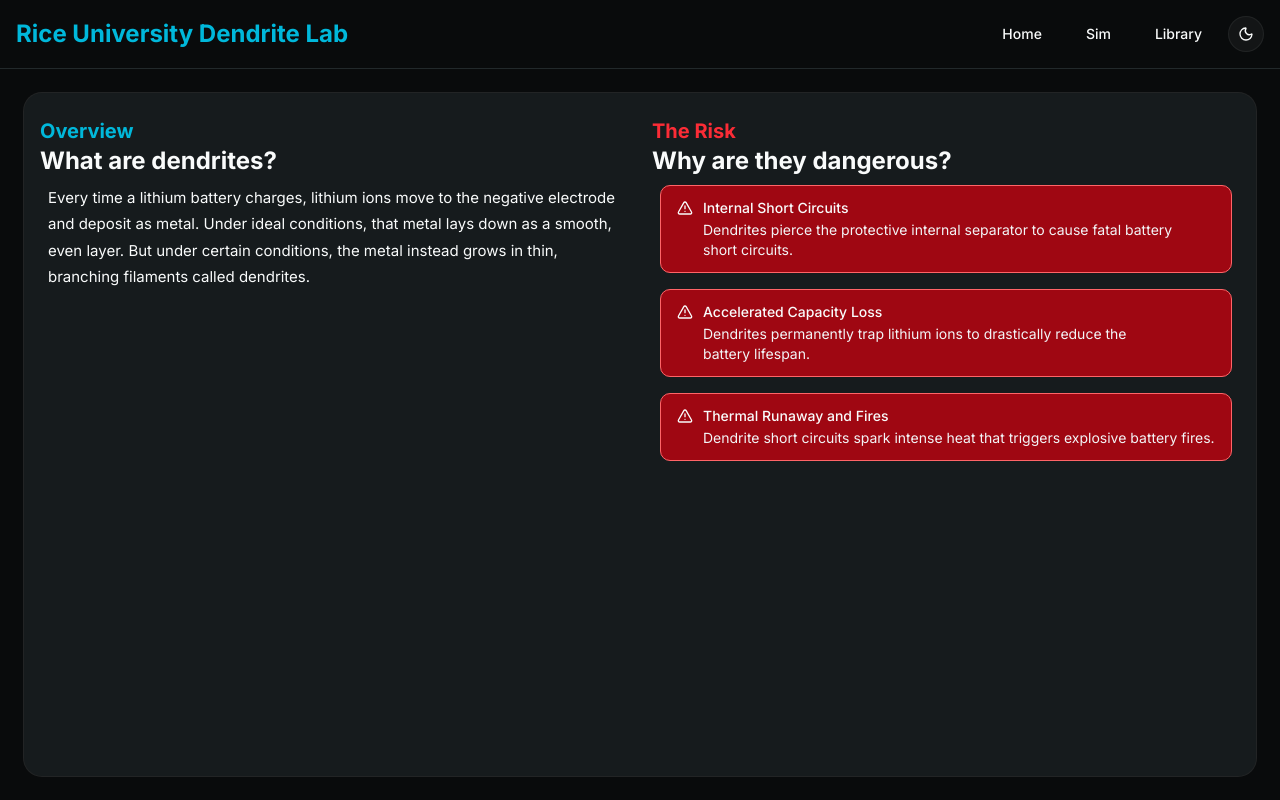
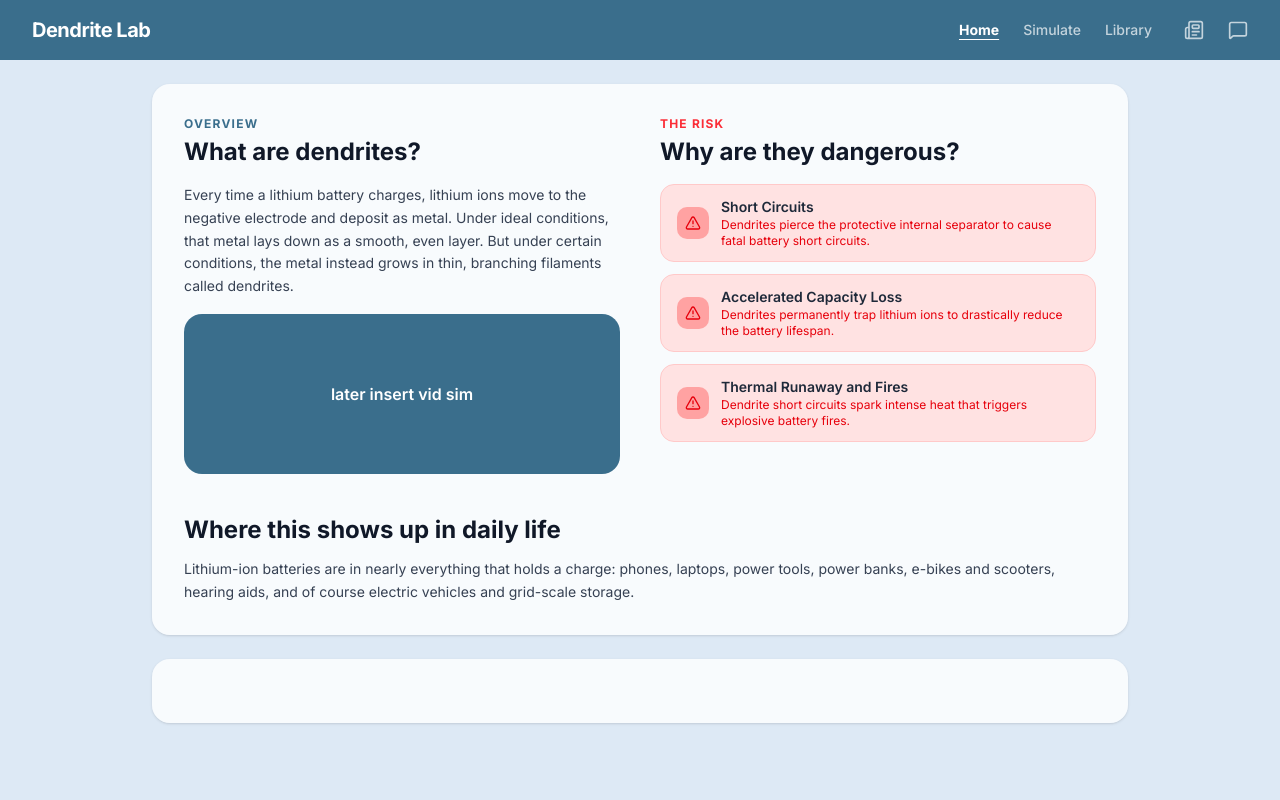
Before and after one commit to Rice-Material-Science-Lab/lithium-website, a Next.js app: page / in a window 1280 px wide. Built offline with nearby package versions, Linux system fonts and the light colour scheme.

Commit message:
update homepage design

```diff
--- a/app/page.tsx
+++ b/app/page.tsx
@@ -13,7 +13,21 @@ import clsx from "clsx"
 import { ThemeToggle } from "@/components/theme-provider"
 import { Card } from "@/components/ui/card"
 import { Alert, AlertDescription, AlertTitle } from "@/components/ui/alert"
-import { TriangleAlertIcon } from "lucide-react"
+import { TriangleAlert, Newspaper, MessageSquare } from "lucide-react"
+
+function RiskCard({ text1, text2 }: { text1:string, text2: string }) {
+  return (
+    <div className="flex items-center gap-3 bg-red-100 border border-red-200 rounded-xl px-4 py-3">
+      <div className="flex-shrink-0 w-8 h-8 bg-red-300 rounded-lg flex items-center justify-center">
+        <TriangleAlert className="w-4 h-4 text-red-600" />
+      </div>
+      <div>
+        <p className="font-semibold text-sm text-gray-800">{text1}</p>
+        <p className="text-xs text-red-600">{text2}</p>
+      </div>
+    </div>
+  )
+}
 
 export default function Page() {
   const router = useRouter()
@@ -35,110 +49,58 @@ export default function Page() {
   }, [])
 
   return (
-    <>
-      <div
-        ref={navRef}
-        className="fixed top-0 left-0 z-50 flex w-full items-center justify-between border-b border-b-accent p-4 text-white"
-      >
-        <span className="text-2xl font-bold text-primary dark:text-cyan-500">
-          Rice University Dendrite Lab
-        </span>
+  <div className="min-h-screen bg-[#dde9f5] font-sans">
+    <nav className="bg-[#3a6e8c] text-white px-8 py-4 flex items-center justify-between">
+      <span className="text-xl font-bold tracking-tight">Dendrite Lab</span>
+      <div className="flex items-center gap-6 text-sm font-medium">
+        <button className="font-bold underline underline-offset-4">Home</button>
+        <button className="text-white/70 hover:text-white" onClick={() => router.push("/sim")}>Simulate</button>
+        <button className="text-white/70 hover:text-white">Library</button>
+        <Newspaper className="w-5 h-5 text-white/70 ml-2" />
+        <MessageSquare className="w-5 h-5 text-white/70" />
+      </div>
+    </nav>
 
-        <div className="flex gap-2">
-          <NavigationMenu>
-            <NavigationMenuList className="flex list-none gap-2 text-foreground">
-              <NavigationMenuItem>
-                <NavigationMenuLink
-                  onClick={() => router.refresh()}
-                  className={clsx(
-                    navigationMenuTriggerStyle(),
-                    "cursor-pointer"
-                  )}
-                >
-                  Home
-                </NavigationMenuLink>
-              </NavigationMenuItem>
+    <main className="p-6 space-y-6 max-w-5xl mx-auto">
+      <div className="bg-white/80 rounded-2xl p-8 grid grid-cols-1 md:grid-cols-2 gap-10 shadow-sm">
+        <div className="space-y-4">
+          <div>
+            <p className="text-xs font-bold tracking-widest text-[#3a6e8c] uppercase mb-1">Overview</p>
+            <h2 className="text-2xl font-bold text-gray-900">What are dendrites?</h2>
+          </div>
+          <p className="text-sm text-gray-700 leading-relaxed">
+            Every time a lithium battery charges, lithium ions move to the negative electrode and deposit as metal. Under ideal conditions, that metal lays down as a smooth, even layer.
+            But under certain conditions, the metal instead grows in thin, branching filaments called dendrites.
+          </p>
+          <div className="bg-[#3a6e8c] rounded-2xl flex items-center justify-center h-40">
+            <p className="text-white font-semibold text-center leading-snug">later insert vid sim</p>
+          </div>
+        </div>
+        <div className="space-y-4">
+          <div>
+            <p className="text-xs font-bold tracking-widest text-red-500 uppercase mb-1">The Risk</p>
+            <h2 className="text-2xl font-bold text-gray-900">Why are they dangerous?</h2>
+          </div>
+          <div className="space-y-3">
+            <RiskCard text1="Short Circuits" text2="Dendrites pierce the protective internal separator to cause fatal battery short circuits." />
+            <RiskCard text1="Accelerated Capacity Loss" text2="Dendrites permanently trap lithium ions to drastically reduce the battery lifespan." />
+            <RiskCard text1="Thermal Runaway and Fires" text2="Dendrite short circuits spark intense heat that triggers explosive battery fires." />
+          </div>
+        </div>
+        <div className="col-span-2">
+          <h2 className="text-2xl font-bold text-gray-900">Where this shows up in daily life</h2>
+          <p className="text-sm text-gray-700 leading-relaxed mt-3">
+            Lithium-ion batteries are in nearly everything that holds a charge: phones, laptops, power tools, power banks, e-bikes and scooters, hearing aids, and of course
+             electric vehicles and grid-scale storage.
+          </p>
+        </div>
+        </div>
 
-              <NavigationMenuItem>
-                <NavigationMenuLink
-                  onClick={() => router.push("/sim")}
-                  className={clsx(
-                    navigationMenuTriggerStyle(),
-                    "cursor-pointer"
-                  )}
-                >
-                  Sim
-                </NavigationMenuLink>
-              </NavigationMenuItem>
 
-              <NavigationMenuItem>
-                <NavigationMenuLink
-                  onClick={() =>
-                    alert("Library is currently a work in progress.")
-                  }
-                  className={clsx(
-                    navigationMenuTriggerStyle(),
-                    "cursor-pointer"
-                  )}
-                >
-                  Library
-                </NavigationMenuLink>
-              </NavigationMenuItem>
-            </NavigationMenuList>
-          </NavigationMenu>
-          <ThemeToggle />
-        </div>
+      <div className="bg-white/80 rounded-2xl p-8 shadow-sm">
+
       </div>
-
-      <div
-        className="flex min-h-svh p-6"
-        style={{ paddingTop: `${navHeight + 24}px` }}
-      >
-        <Card className="w-full flex-row">
-          <div className="w-1/2">
-            <h2 className="text-xl font-bold text-primary dark:text-cyan-500">
-              Overview
-            </h2>
-            <h1 className="text-2xl font-bold">What are dendrites?</h1>
-            <p className="typeset typeset-info m-2 max-w-[50em]">
-              Every time a lithium battery charges, lithium ions move to the
-              negative electrode and deposit as metal. Under ideal conditions,
-              that metal lays down as a smooth, even layer. But under certain
-              conditions, the metal instead grows in thin, branching filaments
-              called dendrites.
-            </p>
-          </div>
-          <div className="w-1/2">
-            <h2 className="text-xl font-bold text-red-600 dark:text-red-500">
-              The Risk
-            </h2>
-            <h1 className="text-2xl font-bold">Why are they dangerous?</h1>
-            <div className="m-2 flex flex-col gap-4 max-w-[50em]">
-              <Alert className="bg-red-300 border-red-600 dark:bg-red-800 dark:border-red-400">
-                <TriangleAlertIcon />
-                <AlertTitle>Internal Short Circuits</AlertTitle>
-                <AlertDescription className="text-gray-800 dark:text-gray-100">
-                  Dendrites pierce the protective internal separator to cause fatal battery short circuits.
-                </AlertDescription>
-              </Alert>
-              <Alert className="bg-red-300 border-red-600 dark:bg-red-800 dark:border-red-400">
-                <TriangleAlertIcon />
-                <AlertTitle>Accelerated Capacity Loss</AlertTitle>
-                <AlertDescription className="text-gray-800 dark:text-gray-100">
-                  Dendrites permanently trap lithium ions to drastically reduce the battery lifespan.
-                </AlertDescription>
-              </Alert>
-              <Alert className="bg-red-300 border-red-600 dark:bg-red-800 dark:border-red-400">
-                <TriangleAlertIcon />
-                <AlertTitle>Thermal Runaway and Fires</AlertTitle>
-                <AlertDescription className="text-gray-800 dark:text-gray-100">
-                  Dendrite short circuits spark intense heat that triggers explosive battery fires.
-                </AlertDescription>
-              </Alert>
-            </div>
-          </div>
-        </Card>
-      </div>
-    </>
-  )
+    </main>
+  </div>
+)
 }
--- a/package.json
+++ b/package.json
@@ -14,7 +14,7 @@
   "dependencies": {
     "class-variance-authority": "^0.7.1",
     "clsx": "^2.1.1",
-    "lucide-react": "^1.22.0",
+    "lucide-react": "^1.27.0",
     "next": "16.2.6",
     "next-themes": "^0.4.6",
     "radix-ui": "^1.6.0",
```
Also changed, not shown: 1 other file (tests, documents, lock files or other folders).
